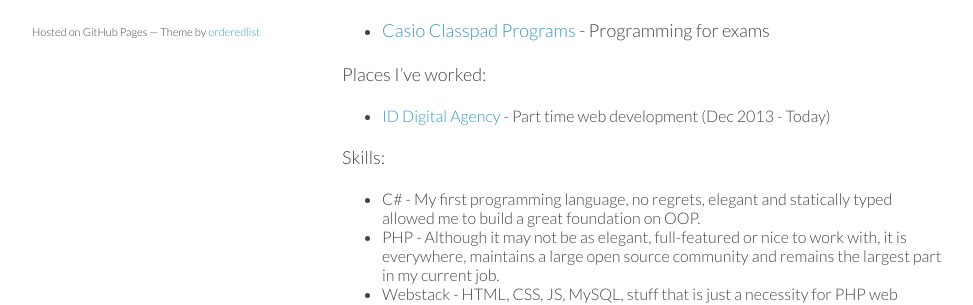
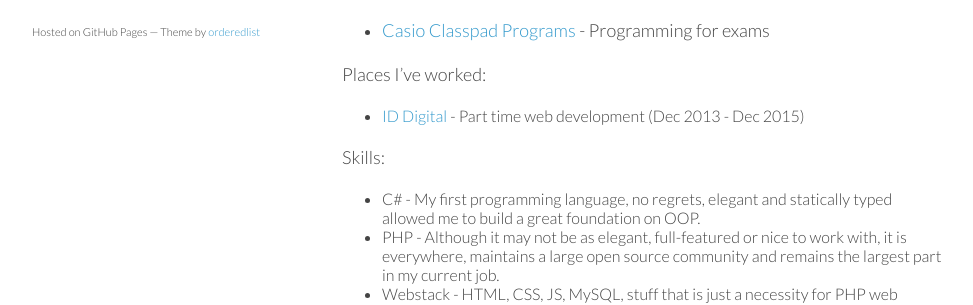
Before and after one commit to TimeToogo/elliotswebsite.com, a Jekyll site: the page built from about-me.md, in a window 1280 px wide. Shown: the part 606-911 px from the top of the page, without its empty margins (153-1126 px from the left). Built offline with Jekyll 4.4.1, drawn with Linux system fonts in a browser that asks for light colours; nearby versions of some CDN libraries; Markdown is read by kramdown in place of the engine named in the settings.

Commit message:
Add info about working full time at ID Digital

```diff
--- a/_work/iddigital.md
+++ b/_work/iddigital.md
@@ -1,9 +1,9 @@
 ---
 layout: job
-title:  ID Digital Agency
+title:  ID Digital
 subtitle: Part time web development
 start-date: '2013-12-01 12:00:00'
-end-date: ''
+end-date: '2015-12-20 12:00:00'
 ---
 
 I first began working at [ID Digital Agency][0] for my year 10 work experience.
--- a/about-me.md
+++ b/about-me.md
@@ -4,7 +4,7 @@ title:  About me
 ---
 
 I am a <span class='years-from' data-date='1997-05-04'></span> year old student living in Melbourne, Australia,
-currently working full time at [ID Digital](/work/iddigital.html)</span>.
+currently working full time at [ID Digital](/work/iddigital-full-time.html)</span>.
 
 Stuff I've made:
 {% capture list %}
```
